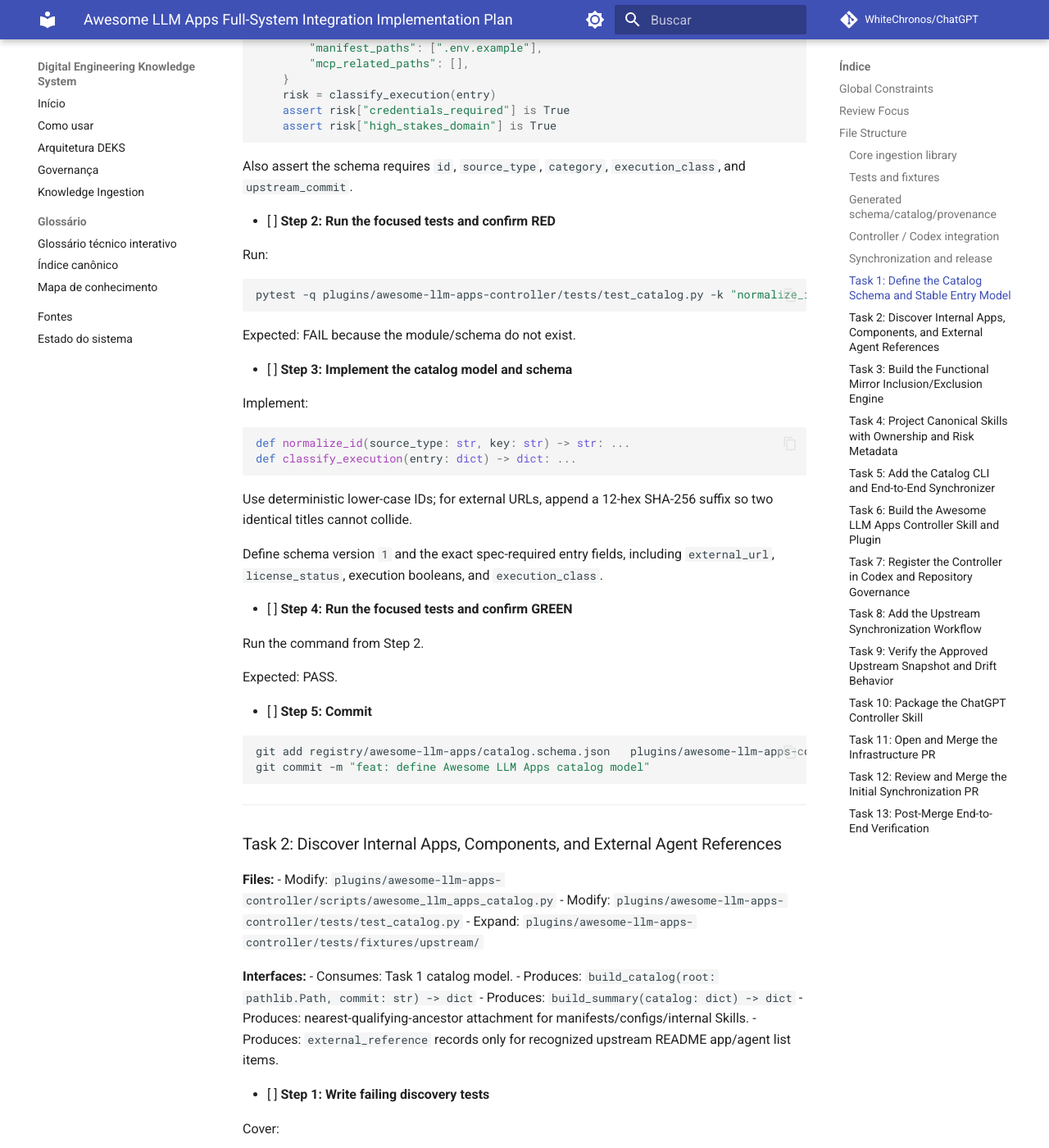
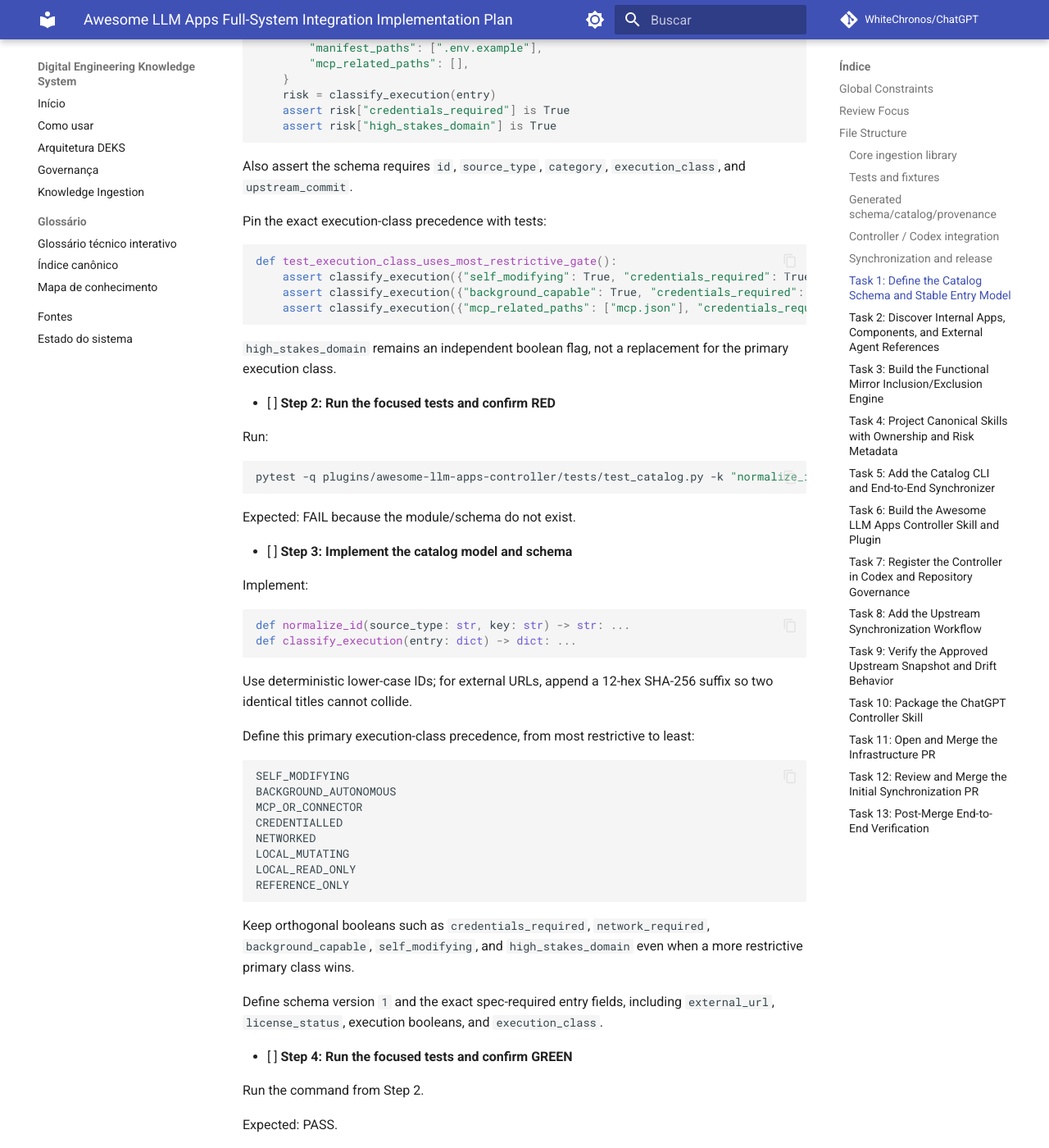
Before and after one commit to WhiteChronos/ChatGPT, an MkDocs documentation site: the page built from docs/superpowers/plans/2026-10-03-awesome-llm-apps-full-system-integration.md, in a window 1280 px wide and 1400 px high, scrolled down 4717 px. Shown: the whole window at 82% size. Built offline with MkDocs 1.6.1 and Material for MkDocs 9.7.7, drawn with Linux system fonts in a browser that asks for light colours; comment, search, counter and statistics services are not loaded.

Commit message:
docs: pin Awesome LLM Apps execution-class precedence

````diff
--- a/docs/superpowers/plans/2026-10-03-awesome-llm-apps-full-system-integration.md
+++ b/docs/superpowers/plans/2026-10-03-awesome-llm-apps-full-system-integration.md
@@ -128,6 +128,17 @@
 
 Also assert the schema requires `id`, `source_type`, `category`, `execution_class`, and `upstream_commit`.
 
+Pin the exact execution-class precedence with tests:
+
+```python
+def test_execution_class_uses_most_restrictive_gate():
+    assert classify_execution({"self_modifying": True, "credentials_required": True})["execution_class"] == "SELF_MODIFYING"
+    assert classify_execution({"background_capable": True, "credentials_required": True})["execution_class"] == "BACKGROUND_AUTONOMOUS"
+    assert classify_execution({"mcp_related_paths": ["mcp.json"], "credentials_required": True})["execution_class"] == "MCP_OR_CONNECTOR"
+```
+
+`high_stakes_domain` remains an independent boolean flag, not a replacement for the primary execution class.
+
 - [ ] **Step 2: Run the focused tests and confirm RED**
 
 Run:
@@ -148,6 +159,21 @@
 ```
 
 Use deterministic lower-case IDs; for external URLs, append a 12-hex SHA-256 suffix so two identical titles cannot collide.
+
+Define this primary execution-class precedence, from most restrictive to least:
+
+```text
+SELF_MODIFYING
+BACKGROUND_AUTONOMOUS
+MCP_OR_CONNECTOR
+CREDENTIALLED
+NETWORKED
+LOCAL_MUTATING
+LOCAL_READ_ONLY
+REFERENCE_ONLY
+```
+
+Keep orthogonal booleans such as `credentials_required`, `network_required`, `background_capable`, `self_modifying`, and `high_stakes_domain` even when a more restrictive primary class wins.
 
 Define schema version `1` and the exact spec-required entry fields, including `external_url`, `license_status`, execution booleans, and `execution_class`.
 
````
